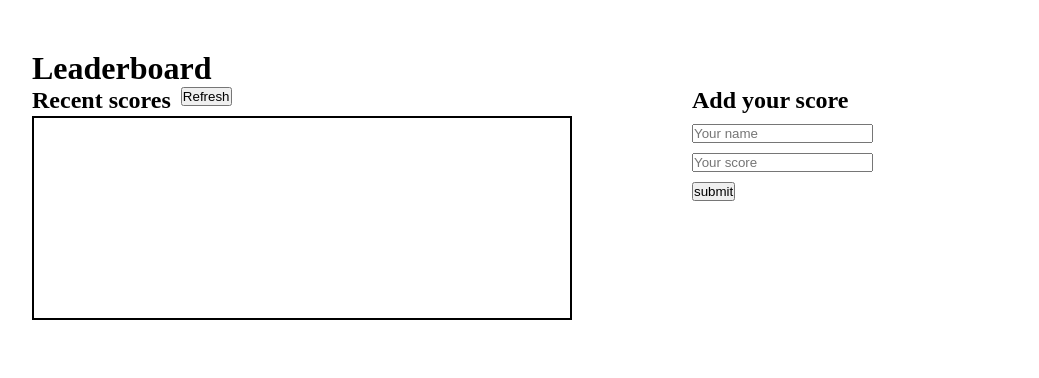
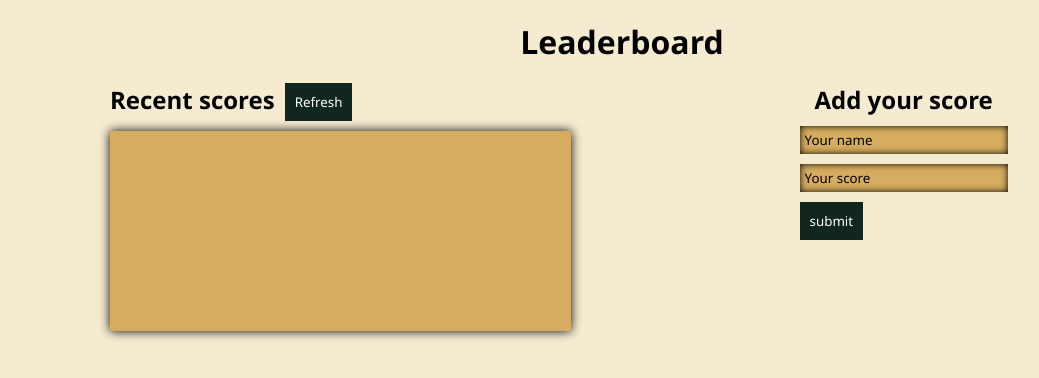
Before and after one commit to lucabenaventew/leaderboard, a website built with webpack: page src/index.html in a window 1280 px wide. Shown: the whole page, without its empty margins (18-1057 px from the left). Built offline with nearby package versions, Linux system fonts and the light colour scheme; no server answers.

Commit message:
Finish project styling

```diff
--- a/src/style.css
+++ b/src/style.css
@@ -1,16 +1,24 @@
 * {
   margin: 0;
   padding: 0;
+  font-family: 'Segoe UI', Tahoma, Geneva, Verdana, sans-serif;
 }
 
 main {
-  width: 100vw;
-  max-width: 1200px;
-  margin: 0 auto;
-  padding: 50px;
+  height: 100vh;
+  padding: 0 10vw;
+  background-color: #f4ebd0;
+}
+
+.logo-wrapper {
+  text-align: center;
+  padding: 20px 0;
 }
 
 .addscore-wrapper {
+  display: flex;
+  flex-direction: column;
+  align-items: center;
   float: right;
   width: 45%;
 }
@@ -23,15 +31,43 @@ main {
   margin: 10px 0;
 }
 
+.addscore-list li input {
+  border: none;
+  padding: 5px;
+  box-shadow: inset 0 0 7px 0 #000;
+  background-color: #d6ad60;
+}
+
+.addscore-list li input::placeholder {
+  color: #000;
+}
+
+.scoreboard-title button {
+  cursor: pointer;
+  border: none;
+  padding: 10px;
+  color: #fff;
+  background-color: #122620;
+}
+
+.addscore-list li button {
+  cursor: pointer;
+  border: none;
+  padding: 10px;
+  color: #fff;
+  background-color: #122620;
+}
+
 .scoreboard-wrapper {
   float: left;
   width: 45%;
 }
 
 .scoreboard {
-  border: 2px solid #000;
+  box-shadow: 0 0 10px 0 #000;
   list-style: none;
   min-height: 200px;
+  background-color: #d6ad60;
 }
 
 .scoreboard li {
@@ -39,7 +75,11 @@ main {
 }
 
 .scoreboard li:nth-child(odd) {
-  background-color: bisque;
+  background-color: #d6ad60;
+}
+
+.scoreboard li:nth-child(even) {
+  background-color: #d6ad60;
 }
 
 .scoreboard-title {
```
